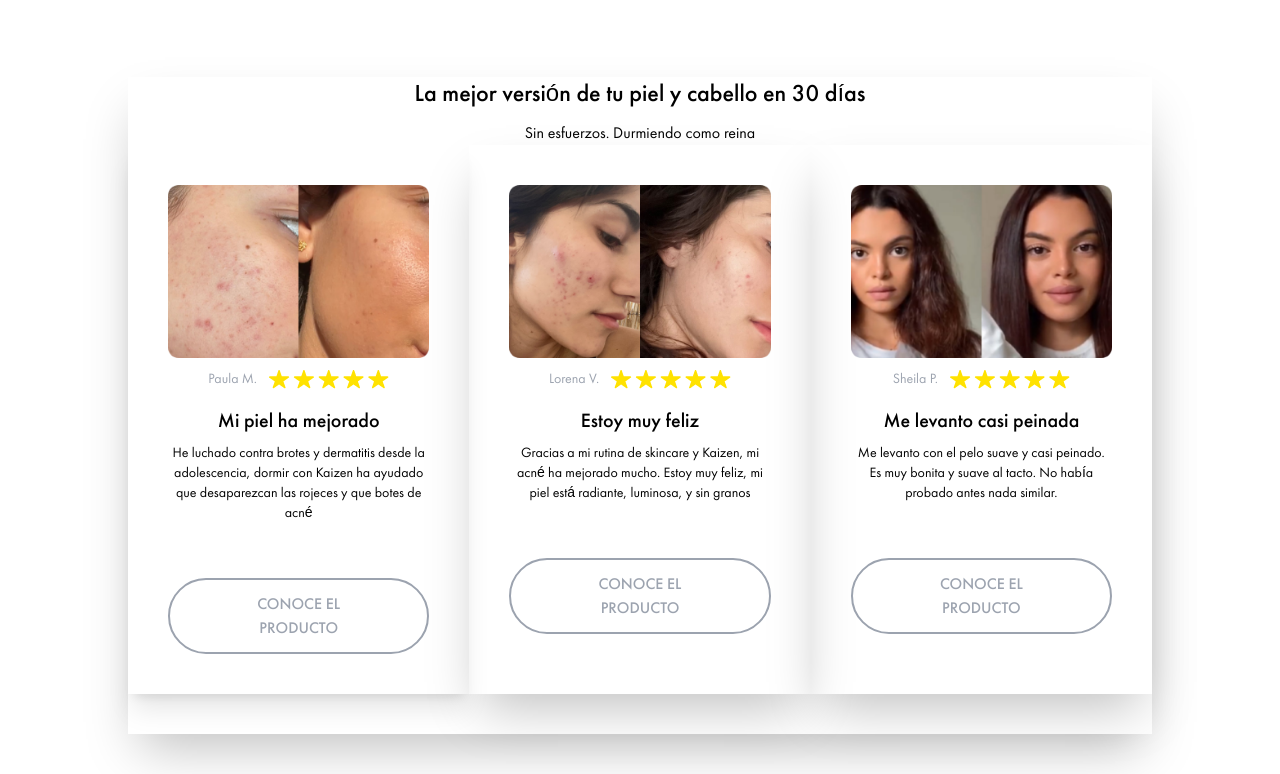
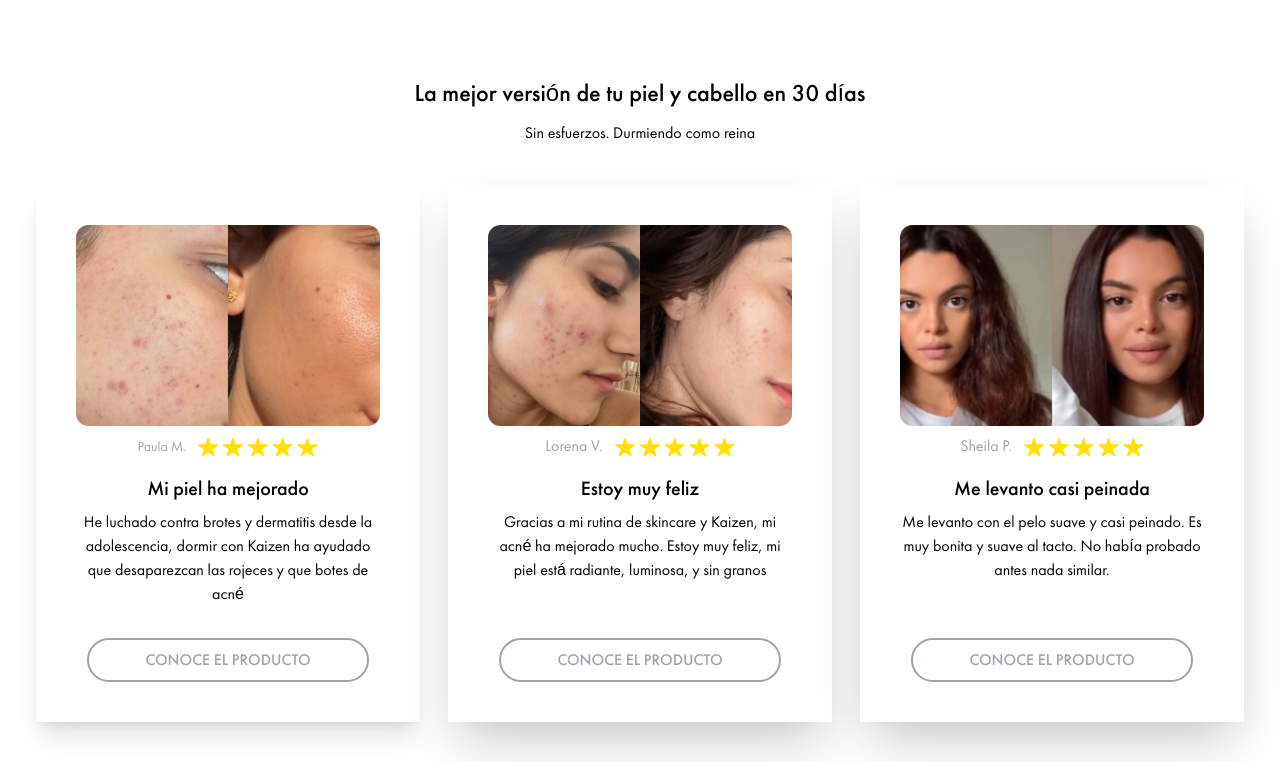
Before and after one commit to requin883/TestHomePage, a website: page src/index.html in a window 1280 px wide. Shown: the part 1624-2398 px from the top of the page. Drawn offline with Linux system fonts and the light colour scheme; files whose address does not match are found by name.

Commit message:
Add functionality to carousel component

```diff
--- a/src/index.html
+++ b/src/index.html
@@ -135,68 +135,72 @@
             <p class="font-para">"Con Kaizen 8 horas de sueño son 8 horas<br> de cuidado"</p>
         </div>
     </section>
-    <div class="w-full h-92 shadow-2xl">
-        <section class="flex justify-center text-center">
+    <div class="w-full">
+        <section class="flex justify-center pb-10 text-center">
             <div>
                 <h1 class="text-2xl mx-10 mb-3">La mejor versión de tu piel y cabello en 30 días</h1>
                 <p class="font-para">Sin esfuerzos. Durmiendo como reina</p>
             </div>
         </section>
-        <section class="slider flex flex-col justify-center overflow-hidden gap-10 text-center mb-10">
-            <div class="flex">
-                <div id="first-card" class="shadow-xl w-96">
+        <section class="carousel relative flex flex-col items-center gap-10 text-center mb-10">
+            <div class="flexor-div gap-7">
+                <div class="carousel-item shadow-xl w-96">
                     <div class="p-10">
                         <img src="../public/images/paula_news.png" alt="">
                         <div class="py-2">
                             <p class="inline font-para text-sm text-gray-400">Paula M.</p><img class="inline pl-3"
                                 src="../public//images/Group 23.png">
-
                         </div>
                         <h1 class="py-2 text-xl">Mi piel ha mejorado</h1>
-                        <p class="font-para text-sm pb-12">He luchado contra brotes y dermatitis desde la adolescencia,
+                        <p class="font-para text-base pb-6">He luchado contra brotes y dermatitis desde la adolescencia,
                             dormir
                             con Kaizen
                             ha
                             ayudado que desaparezcan las rojeces y
                             que botes de acné</p>
-                        <button class="py-3 mt-2 rounded-full px-14 border-2 border-gray-400 text-gray-400">CONOCE EL
+                        <button
+                            class="py-2 mt-2 rounded-full px-14 border-2 border-gray-400 text-gray-400 product-btn">CONOCE
+                            EL
                             PRODUCTO</button>
                     </div>
                 </div>
-                <div id="second-card" class="shadow-2xl w-96">
+                <div class="carousel-item shadow-2xl w-96">
                     <div class="p-10">
                         <img src="../public/images/lorena_news.png" alt="">
                         <div class="py-2">
-                            <p class="inline font-para text-sm text-gray-400">Lorena V.</p><img class="inline pl-3"
+                            <p class="inline font-para text-md text-gray-400">Lorena V.</p><img class="inline pl-3"
                                 src="../public//images/Group 23.png">
 
                         </div>
                         <h1 class="py-2 text-xl">Estoy muy feliz</h1>
-                        <p class="font-para text-sm pb-12">Gracias a mi rutina de skincare y Kaizen, mi acné ha mejorado
+                        <p class="font-para text-md pb-12">Gracias a mi rutina de skincare y Kaizen, mi acné ha mejorado
                             mucho.
                             Estoy muy feliz, mi piel está radiante, luminosa, y
                             sin granos</p>
-                        <button class="py-3 mt-2 rounded-full px-14 border-2 border-gray-400 text-gray-400">CONOCE EL
+                        <button
+                            class="py-2 mt-2 rounded-full px-14 border-2 border-gray-400 text-gray-400 product-btn">CONOCE
+                            EL
                             PRODUCTO</button>
                     </div>
                 </div>
-                <div id="third-card" class="shadow-2xl w-96">
+                <div class="carousel-item shadow-2xl w-96">
                     <div class="p-10">
                         <img src="../public/images/shei_Mesa de trabajo 1.png" alt="">
                         <div class="py-2">
-                            <p class="inline font-para text-sm text-gray-400">Sheila P.</p><img class="inline pl-3"
+                            <p class="inline font-para text-md text-gray-400">Sheila P.</p><img class="inline pl-3"
                                 src="../public//images/Group 23.png">
                         </div>
                         <h1 class="py-2 text-xl">Me levanto casi peinada</h1>
-                        <p class="font-para text-sm pb-12">Me levanto con el pelo suave y casi peinado. Es muy bonita y
+                        <p class="font-para text-md pb-12">Me levanto con el pelo suave y casi peinado. Es muy bonita y
                             suave al
                             tacto. No había probado antes nada similar.</p>
-                        <button class="py-3 mt-2 rounded-full px-14 border-2 border-gray-400 text-gray-400">CONOCE EL
+                        <button
+                            class="py-2 mt-2 rounded-full px-14 border-2 border-gray-400 text-gray-400 product-btn  ">CONOCE
+                            EL
                             PRODUCTO</button>
                     </div>
                 </div>
             </div>
-            <div class="dots text-center"></div>
         </section>
     </div>
     <script src="./main.js"></script>
--- a/src/main.js
+++ b/src/main.js
@@ -1,3 +1,44 @@
-const slider = document.getElementsByClassName("slider");
-const slides = document.querySelectorAll(".slide");
-const dots = document.querySelector(".dots");
+const mediaChange = window.matchMedia("(min-width:600px)");
+const carousel = document.querySelector(".carousel");
+const items = document.querySelectorAll(".carousel-item");
+const btns = Array.from(items, () => {
+    return `<span class="carousel-btn"></span>`;
+})
+
+carousel.insertAdjacentHTML("beforeend", `
+    <div class="carousel-nav">
+    ${btns.join("")}
+    </div>
+`);
+const addedBtns = document.querySelectorAll(".carousel-btn");
+
+const removeItems = (arr, classToRemove) => {
+    arr ? arr.forEach(item => item.classList.remove(classToRemove)) : "";
+}
+const bigScreenChange = () => {
+    removeItems(items, "item-selected");
+    addedBtns.forEach(btn => btn.classList.add("hide-btn"));
+    console.log("Nobotones");
+}
+
+if (window.innerWidth >= 600) {
+    bigScreenChange();
+}
+
+mediaChange.addEventListener("change", (e) => {
+    if (e.matches) {
+        bigScreenChange();
+    } else {
+        removeItems(addedBtns, "hide-btn");
+        addedBtns.forEach((btn, index) => {
+            btn.addEventListener("click", () => {
+                removeItems(items, "item-selected");
+                removeItems(addedBtns, "btn-selected");
+                items[index].classList.add("item-selected");
+                addedBtns[index].classList.add("btn-selected");
+            })
+        })
+        items[0].classList.add("item-selected");
+        addedBtns[0].classList.add("btn-selected");
+    }
+})
```
